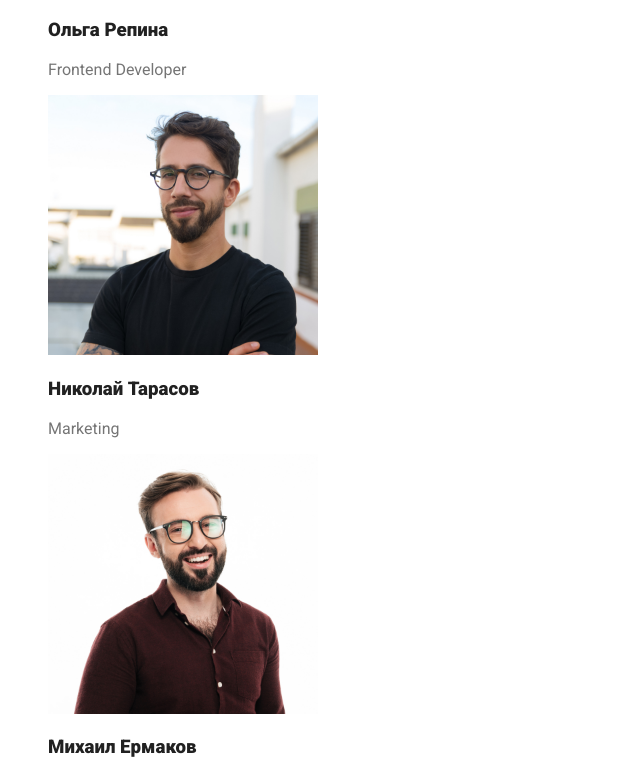
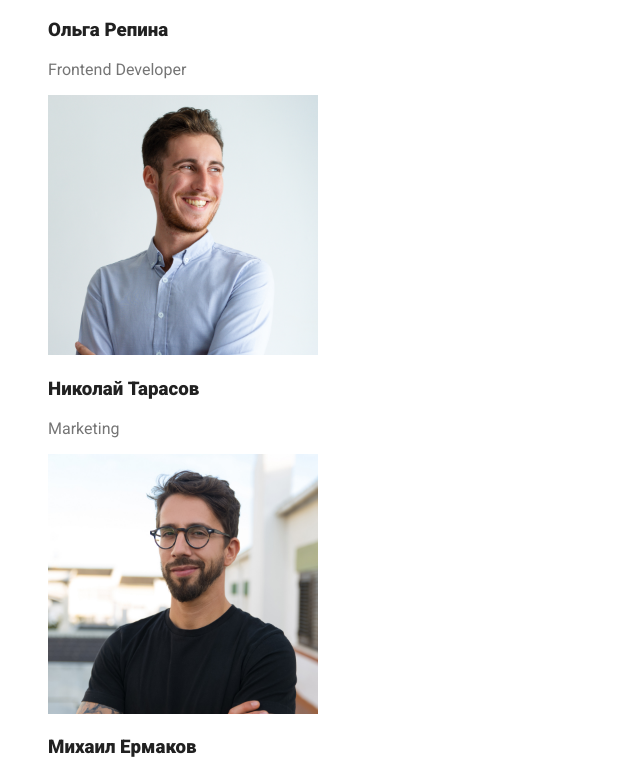
Before and after one commit to OlehKosminin/goit-markup-hw-02, a plain HTML site: page index.html in a window 1280 px wide. Shown: the part 2257-3020 px from the top of the page, without its empty margins (0-640 px from the left). Drawn offline with Linux system fonts and the light colour scheme.

Commit message:
corect photo team

```diff
--- a/index.html
+++ b/index.html
@@ -94,12 +94,12 @@
                     <p>Frontend Developer</p>
                 </li>
                 <li>
-                    <img src="./images/our-team/Mihail.jpg" alt="Маркетолог Николай" width="270">
+                    <img src="./images/our-team/Nikolay.jpg" alt="Маркетолог Николай" width="270">
                     <h3 class="title">Николай Тарасов </h3>
                     <p> Marketing</p>
                 </li>
                 <li>
-                    <img src="./images/our-team/Igor.jpg" alt="Ul Дизайнер Михаил" width="270">
+                    <img src="./images/our-team/Mihail.jpg" alt="Ul Дизайнер Михаил" width="270">
                     <h3 class="title">Михаил Ермаков</h3>
                     <p>UI Designer</p>
                 </li>
```
